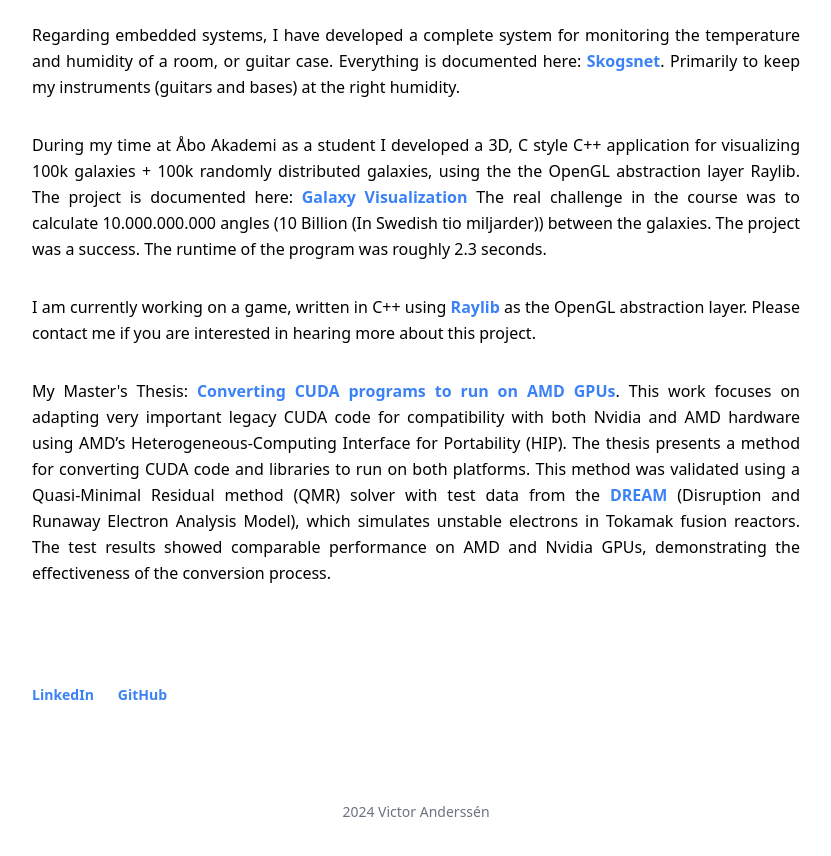
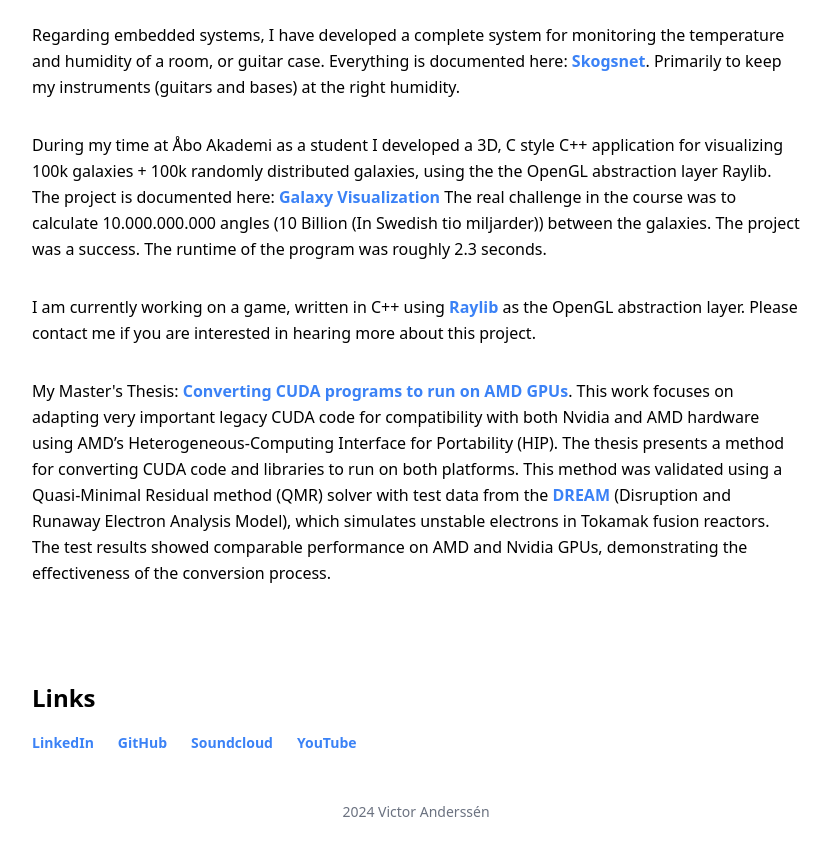
Before and after one commit to Avicted/victoranderssen.com-2024, a React (Vite) app: page / in a window 1280 px wide. Shown: the part 420-1276 px from the top of the page, without its empty margins (224-1055 px from the left). Built offline with nearby package versions, Linux system fonts and the light colour scheme.

Commit message:
Added more links :)

```diff
--- a/src/App.tsx
+++ b/src/App.tsx
@@ -26,28 +26,30 @@
           </div>
 
           <div className="mt-16">
-            <p className="text-md font-medim text-justify leading-relaxed">
+            <p className="text-md font-mediumtext-justify leading-relaxed">
               I have a master's degree in Computer Engineering and a bachelor's degree in Electrotechnics. with a passion for web development and graphics programming including game development. I have been writing games in C#, C and C++ for a while. I have been working with web development for over 5 years. I have experience in both front-end and back-end development, and I am always looking to learn new technologies and improve my skills.
             </p>
 
-            <p className="mt-8 text-md font-medim text-justify leading-relaxed">
+            <p className="mt-8 text-md font-mediumtext-justify leading-relaxed">
               Regarding embedded systems, I have developed a complete system for monitoring the temperature and humidity of a room, or guitar case. Everything is documented here:
               <a href="https://github.com/Avicted/Skogsnet" className="text-blue-500 hover:underline"> Skogsnet</a>. Primarily to keep my instruments (guitars and bases) at the right humidity.
             </p>
 
-            <p className="mt-8 text-md font-medim text-justify leading-relaxed">
+            <p className="mt-8 text-md font-mediumtext-justify leading-relaxed">
               During my time at Åbo Akademi as a student I developed a 3D, C style C++ application for visualizing 100k galaxies + 100k randomly distributed galaxies, using the the OpenGL abstraction layer Raylib. The project is documented here: <a href="https://github.com/Avicted/galaxy_visualization_raylib" className="text-blue-500 hover:underline"> Galaxy Visualization</a> The real challenge in the course was to calculate 10.000.000.000 angles (10 Billion (In Swedish tio miljarder)) between the galaxies. The project was a success. The runtime of the program was roughly 2.3 seconds.
             </p>
 
-            <p className="mt-8 text-md font-medim text-justify leading-relaxed">
+            <p className="mt-8 text-md font-mediumtext-justify leading-relaxed">
               I am currently working on a game, written in C++ using <a href="https://www.raylib.com/" className="text-blue-500 hover:underline">Raylib</a> as the OpenGL abstraction layer. Please contact me if you are interested in hearing more about this project.
             </p>
 
-            <p className="mt-8 text-md font-medim text-justify leading-relaxed">
+            <p className="mt-8 text-md font-mediumtext-justify leading-relaxed">
               My Master's Thesis: <a href="https://urn.fi/URN:NBN:fi-fe2024042321241" className="text-blue-500 hover:underline">Converting CUDA programs to run on AMD GPUs</a>. This work focuses on adapting very important legacy CUDA code for compatibility with both Nvidia and AMD hardware using AMD’s Heterogeneous-Computing Interface for Portability (HIP). The thesis presents a method for converting CUDA code and libraries to run on both platforms. This method was validated using a Quasi-Minimal Residual method (QMR) solver with test data from the <a href="https://ft.nephy.chalmers.se/dream/" className="text-blue-500 hover:underline">DREAM</a> (Disruption and Runaway Electron Analysis Model), which simulates unstable electrons in Tokamak fusion reactors. The test results showed comparable performance on AMD and Nvidia GPUs, demonstrating the effectiveness of the conversion process.
             </p>
 
-            <div className="mt-24 mb-24">
+            <div className="mt-24">
+              <p className="text-2xl font-bold text-left mb-4">Links</p>
+
               <a
                 href="https://www.linkedin.com/in/victoranderssen/"
                 target="_blank"
@@ -55,13 +57,29 @@
                 className="mr-2 text-sm font-bold text-blue-500 hover:underline mr-6">
                 LinkedIn
               </a>
+
               <a
                 href="https://github.com/Avicted/"
                 target="_blank"
                 rel="noreferrer"
-                className="text-sm font-bold text-blue-500 hover:underline">
+                className="mr-2 text-sm font-bold text-blue-500 hover:underline mr-6">
                 GitHub
               </a>
+
+              <a
+                href="https://soundcloud.com/user-6456532"
+                rel="noreferrer"
+                className="mr-2 text-sm font-bold text-blue-500 hover:underline mr-6">
+                Soundcloud
+              </a>
+
+              <a
+                href="https://www.youtube.com/@VictorAnderssen"
+                rel="noreferrer"
+                className="mr-2 text-sm font-bold text-blue-500 hover:underline mr-6">
+                YouTube
+              </a>
+
             </div>
 
             <footer className="text-center text-sm font-medium font-gray text-gray-500 mt-12">
```
